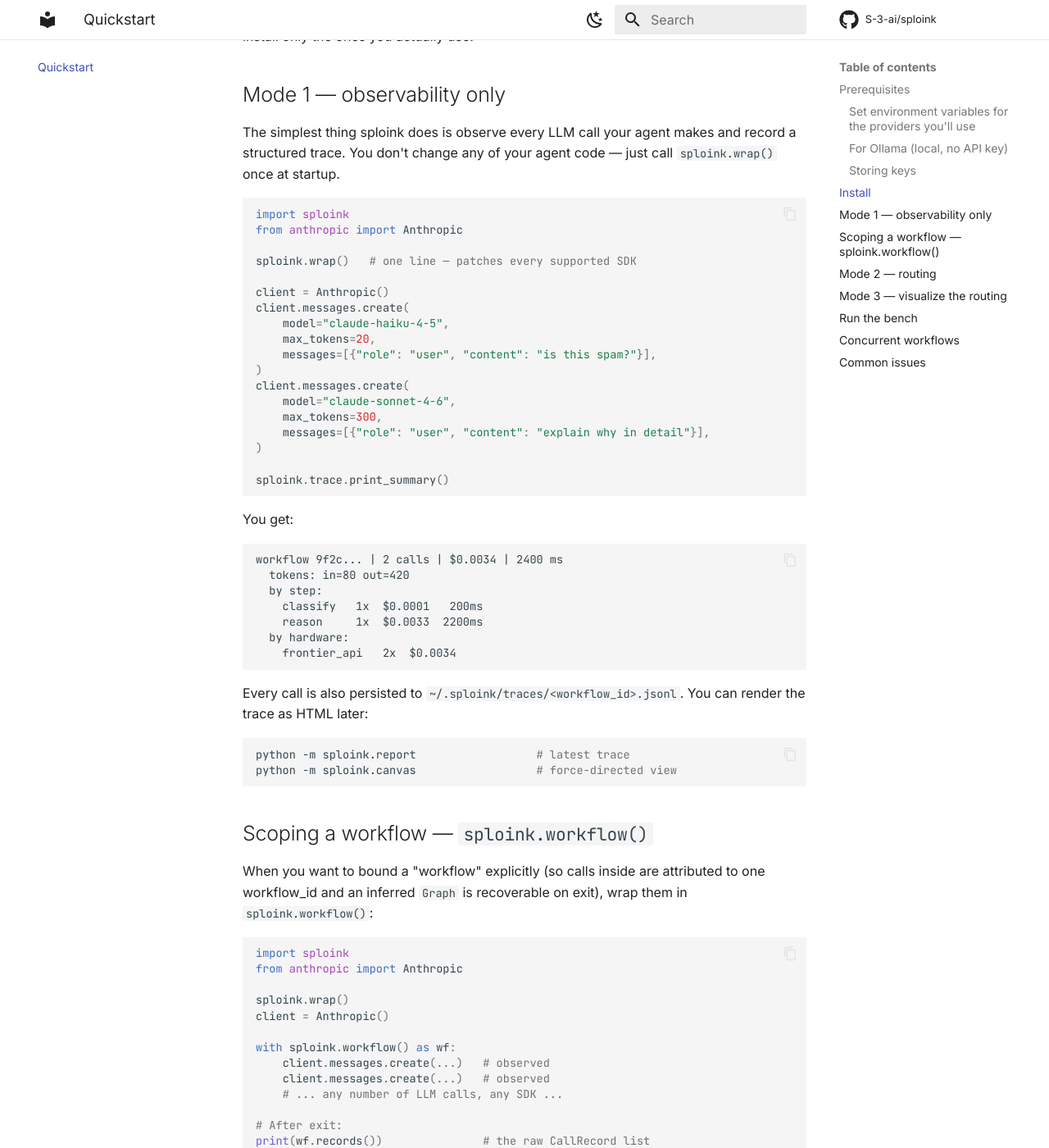
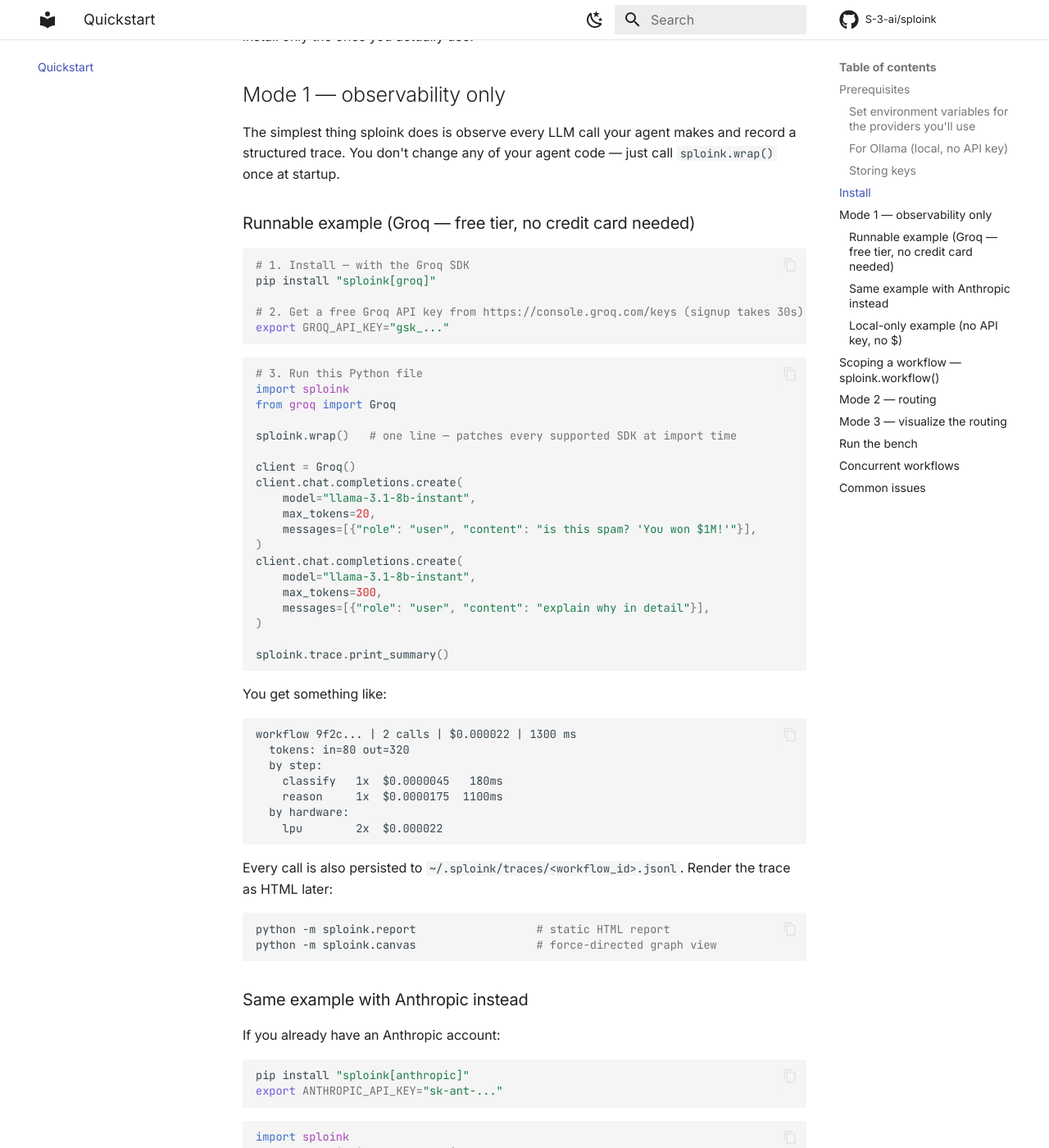
Before and after one commit to S-3-ai/sploink, an MkDocs documentation site: the page built from docs/quickstart.md, in a window 1280 px wide and 1400 px high, scrolled down 1572 px. Shown: the whole window at 82% size. Built offline with MkDocs 1.6.1 and Material for MkDocs 9.7.7, drawn with Linux system fonts in a browser that asks for light colours; comment, search, counter and statistics services are not loaded; some of the changed text lies outside the part shown.

Commit message:
v0.1.3: fix dogfood blockers (bench in wheel + runnable quickstart)
Fixes the report from the first Claude dogfood pass.

FATAL fix:
- Ship bench/ in the wheel. pyproject.toml: add "bench" to
  [tool.hatch.build.targets.wheel].packages AND to the sdist include list
  (the sdist filter was the actual culprit — uv build was producing wheels
  from sdists, and the sdist filter dropped bench/). Now `pip install
  "sploink[bench]"` followed by `python -m bench.run` actually works.

BAD fixes:
- Quickstart now uses Groq (free tier, signup in 30s, no credit card)
  as the primary example. Anthropic and Ollama shown as alternatives.
  Each variant has the matching `pip install "sploink[<provider>]"` and
  the matching API key export.
- Prereqs section (added in 238ed7e) now upstream of the example. A reader
  hitting the quickstart sees credential setup BEFORE the import.

MISLEADING fix:
- Quickstart now says python -m sploink.architecture "writes a self-contained
  HTML file and attempts to open it" instead of "opens a self-contained
  HTML." Includes --no-open + --out flag examples.

MILD fixes:
- Observe-only pattern in examples.md now has real Groq calls instead of
  just `# ... your agent runs normally ...` comments. The 5-line block
  actually does something now.
- Bench page links to ollama.com/download instead of assuming Ollama is
  pre-installed.
- Bench page reproducing-steps now explicit about GROQ_API_KEY and the
  v0.1.3 bench-in-wheel change.

Co-Authored-By: Claude Opus 4.7 (1M context) <noreply@anthropic.com>

````diff
--- a/docs/quickstart.md
+++ b/docs/quickstart.md
@@ -65,20 +65,31 @@ Sploink core has only one dependency (Pydantic). The substrate SDKs are optional
 
 The simplest thing sploink does is observe every LLM call your agent makes and record a structured trace. You don't change any of your agent code — just call `sploink.wrap()` once at startup.
 
+### Runnable example (Groq — free tier, no credit card needed)
+
+```bash
+# 1. Install — with the Groq SDK
+pip install "sploink[groq]"
+
+# 2. Get a free Groq API key from https://console.groq.com/keys (signup takes 30s)
+export GROQ_API_KEY="gsk_..."
+```
+
 ```python
+# 3. Run this Python file
 import sploink
-from anthropic import Anthropic
+from groq import Groq
 
-sploink.wrap()   # one line — patches every supported SDK
+sploink.wrap()   # one line — patches every supported SDK at import time
 
-client = Anthropic()
-client.messages.create(
-    model="claude-haiku-4-5",
+client = Groq()
+client.chat.completions.create(
+    model="llama-3.1-8b-instant",
     max_tokens=20,
-    messages=[{"role": "user", "content": "is this spam?"}],
+    messages=[{"role": "user", "content": "is this spam? 'You won $1M!'"}],
 )
-client.messages.create(
-    model="claude-sonnet-4-6",
+client.chat.completions.create(
+    model="llama-3.1-8b-instant",
     max_tokens=300,
     messages=[{"role": "user", "content": "explain why in detail"}],
 )
@@ -86,23 +97,67 @@ client.messages.create(
 sploink.trace.print_summary()
 ```
 
-You get:
+You get something like:
 
 ```
-workflow 9f2c... | 2 calls | $0.0034 | 2400 ms
-  tokens: in=80 out=420
+workflow 9f2c... | 2 calls | $0.000022 | 1300 ms
+  tokens: in=80 out=320
   by step:
-    classify   1x  $0.0001   200ms
-    reason     1x  $0.0033  2200ms
+    classify   1x  $0.0000045   180ms
+    reason     1x  $0.0000175  1100ms
   by hardware:
-    frontier_api   2x  $0.0034
+    lpu        2x  $0.000022
 ```
 
-Every call is also persisted to `~/.sploink/traces/<workflow_id>.jsonl`. You can render the trace as HTML later:
+Every call is also persisted to `~/.sploink/traces/<workflow_id>.jsonl`. Render the trace as HTML later:
 
 ```bash
-python -m sploink.report                  # latest trace
-python -m sploink.canvas                  # force-directed view
+python -m sploink.report                  # static HTML report
+python -m sploink.canvas                  # force-directed graph view
+```
+
+### Same example with Anthropic instead
+
+If you already have an Anthropic account:
+
+```bash
+pip install "sploink[anthropic]"
+export ANTHROPIC_API_KEY="sk-ant-..."
+```
+
+```python
+import sploink
+from anthropic import Anthropic
+
+sploink.wrap()
+client = Anthropic()
+client.messages.create(
+    model="claude-haiku-4-5",
+    max_tokens=20,
+    messages=[{"role": "user", "content": "is this spam?"}],
+)
+sploink.trace.print_summary()
+```
+
+### Local-only example (no API key, no $)
+
+```bash
+pip install "sploink[ollama]"
+# Install Ollama from https://ollama.com/download, then:
+ollama pull llama3.1:8b   # ~4.7GB
+```
+
+```python
+import sploink
+from ollama import Client
+
+sploink.wrap()
+client = Client()
+client.chat(
+    model="llama3.1:8b",
+    messages=[{"role": "user", "content": "is this spam?"}],
+)
+sploink.trace.print_summary()
 ```
 
 ## Scoping a workflow — `sploink.workflow()`
@@ -165,33 +220,37 @@ with sploink.step("classify"):
 python -m sploink.architecture
 ```
 
-Opens a self-contained HTML showing the workflow ↔ substrate bipartite assignment for the current routing strategy. Use the dropdown to compare strategies.
+Writes a self-contained HTML file (`./sploink_architecture.html`) and attempts to open it in your default browser. If the browser launch fails (e.g. in a headless environment), the file is still written — open it manually.
+
+```bash
+python -m sploink.architecture --no-open   # write only, don't try to open
+python -m sploink.architecture --out path.html   # custom output path
+```
+
+Same behavior for `python -m sploink.dashboard`.
 
 ## Run the bench
 
-If you want to verify the routing thesis on a real benchmark (HotpotQA, multi-hop QA), install the bench extras and run:
+If you want to verify the routing thesis on a real benchmark (HotpotQA, multi-hop QA):
 
 ```bash
-# 1. Install
+# 1. Install (includes the bench package — shipped with the wheel as of v0.1.3)
 pip install "sploink[bench]"
 
-# 2. Pull the local model (free, ~4.7GB, takes a few minutes)
+# 2. Install Ollama from https://ollama.com/download and pull the local model
+#    (~4.7GB, takes a few minutes)
 ollama pull llama3.1:8b
 
-# 3. Set up credentials. The bench uses Groq for the cloud calls.
-#    Either export in your shell:
+# 3. Set GROQ_API_KEY for the cloud calls (free tier at https://console.groq.com/keys)
 export GROQ_API_KEY="gsk_..."
+#    Or create a .env file at your project root (bench auto-loads it):
+#    echo "GROQ_API_KEY=gsk_..." > .env
 
-#    Or create a .env file at your project root (bench auto-loads it):
-cat > .env << EOF
-GROQ_API_KEY=gsk_...
-EOF
-
-# 4. Run
+# 4. Run (no need to clone the repo — bench is in the wheel)
 python -m bench.run --n 30 --graphs parallel_dag --strategy hw_routed
 ```
 
-Without `GROQ_API_KEY`, the bench will crash on the first Groq call with `KeyError: 'GROQ_API_KEY'`. The `cpu_only` strategy works without it (pure Ollama, no cloud), but `lpu_only` and `hw_routed` both need it.
+The `cpu_only` strategy works without `GROQ_API_KEY` (pure Ollama, no cloud), but `lpu_only` and `hw_routed` both need it — they'll `KeyError` on the first Groq call without one.
 
 See [Bench](bench.md) for methodology and current findings.
 
--- a/pyproject.toml
+++ b/pyproject.toml
@@ -1,6 +1,6 @@
 [project]
 name = "sploink"
-version = "0.1.2"
+version = "0.1.3"
 description = "Heterogeneous compute routing for AI agent workflows."
 readme = "README.md"
 license = {text = "MIT"}
@@ -61,11 +61,12 @@ requires = ["hatchling"]
 build-backend = "hatchling.build"
 
 [tool.hatch.build.targets.wheel]
-packages = ["sploink"]
+packages = ["sploink", "bench"]
 
 [tool.hatch.build.targets.sdist]
 include = [
     "/sploink",
+    "/bench",
     "/README.md",
     "/LICENSE",
     "/PRD.md",
````
Also changed, not shown: docs/bench.md (+12 -3 lines), docs/examples.md (+20 -3 lines).
